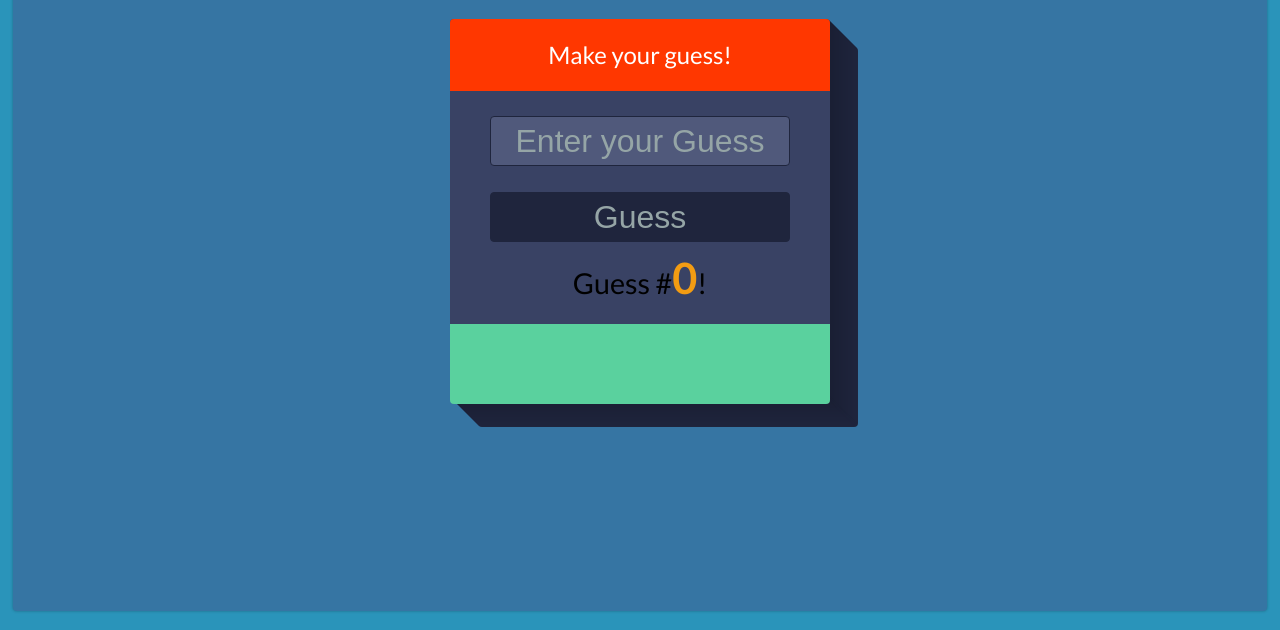
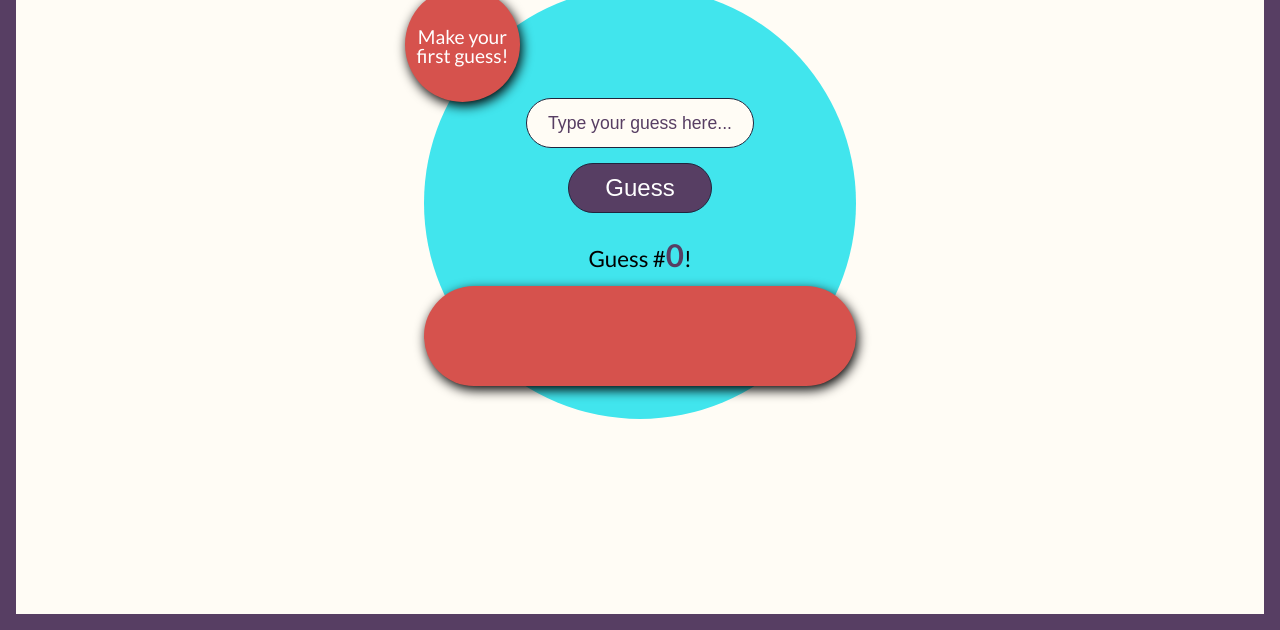
Before and after one commit to KeeganAriel/hotncold, a plain HTML site: page index.html in a window 1280 px wide. Shown: the part 170-800 px from the top of the page. Drawn offline with nearby package versions, Linux system fonts and the light colour scheme.

Commit message:
format redux

```diff
--- a/index.html
+++ b/index.html
@@ -12,6 +12,13 @@
 <body>
 
 	<header> <!--Header -->
+
+	<!-- 	border -->
+		<div class="left"></div>
+		<div class="right"></div>
+		<div class="top"></div>
+		<div class="bottom"></div>
+
 
 		<!-- Top Navigation -->
 		<nav>
@@ -45,10 +52,10 @@
 
 	<section class="game"> <!-- Guessing Section -->
 
-			<h2 id="feedback">Make your Guess!</h2>
+		<h2 id="feedback">Make your first guess!</h2>
 
 		<form>
-				<input type="text" name="userGuess" id="userGuess" class="text" maxlength="3" autocomplete="off" placeholder="Enter your Guess" required/>
+			<input type="text" name="userGuess" id="userGuess" class="text" maxlength="3" autocomplete="off" placeholder="Type your guess here..." required/>
 			<input type="submit" id="guessButton" class="button" name="submit" value="Guess"/>
 		</form>
 
--- a/js/app.js
+++ b/js/app.js
@@ -31,7 +31,7 @@ $(document).ready(function(){
  var newGame = function() {
  	game = new Game();
  		$count.text(game.guesses.length);
- 		$feedback.text("Make your guess!");
+ 		$feedback.text("Make your first guess!");
  		$List.empty();
  		$input.val("");
  	};
@@ -70,7 +70,7 @@ $(document).ready(function(){
 	}
 
 } else {
-	$feedback.text("Unexceptable!!!");
+	$feedback.text("Enter a real number!");
 }
 
 });
--- a/styles/style.css
+++ b/styles/style.css
@@ -1,6 +1,7 @@
-/*---------------------------------------------------------------------------------
-   Common Styles
----------------------------------------------------------------------------------*/
+/*why won't .bottom div display*/
+/*why won't #guess list display as flex? or really,
+i cant make the LIs display on a 2nd line once div is full*/
+
 /*float styles*/
 .clearfix:before,
 .clearfix:after {
@@ -18,26 +19,44 @@
 	box-sizing: border-box;
 }
 
-html {
-	width: 100%;
-	height: 100%;
-	background-color: #2A94BA;
+
+.top, .bottom, .left, .right {
+  background: #573E63;
+  position: fixed;
+}
+
+.left, .right {
+  top: 0;
+  bottom: 0;
+  width: 1em;
+}
+
+.left {
+  left: 0;
+}
+
+.right {
+  right: 0;
+}
+
+.top, .bottom {
+  left: 0;
+  right: 0;
+  height: 1em;
+}
+
+.top {
+	top: 0;
+}
+
+.bottom {
+	bottom:0;
 }
 
 body {
-	position: relative;
-	width: 98%;
-	height: 96%;
-	margin: 0.8em auto;
 	font-family: 'Lato', Calibri, Arial, sans-serif;
-	background-color: #3675A3;
+	background-color: #FFFCF5;
 	text-align: center;
-	-webkit-border-radius: 4px;
-	-moz-border-radius: 4px;
-	border-radius: 4px;
-	-webkit-box-shadow: 0px 0px 3px rgba(0, 0, 0, 0.3);
-	-moz-box-shadow: 0px 0px 3px rgba(0, 0, 0, 0.3);
-	box-shadow: 0px 0px 3px rgba(0, 0, 0, 0.3);
 }
 
 a {
@@ -56,7 +75,7 @@ ul li {
 nav {
 	position: relative;
 	height: 10%;
-	padding: 1em;
+	padding: 1.5em;
 }
 
 nav ul li {
@@ -75,14 +94,14 @@ nav ul li:last-child {
 
 nav a {
 
-	color: #fff;
+	color: #091D1F;
 }
 
 h1 {
 	font-weight: 900;
 	font-size: 3em;
-	padding: 0.8em;
-	color: #fff;
+	padding: 0.1em;
+	color: #091D1F;
 
 }
 
@@ -91,7 +110,7 @@ h1 {
 	width: 100%;
 	height: 100%;
 	color: #fff;
-	background: #e74c3c;
+	background: #D6524D;
 	position: absolute;
 	top: 0;
 	left: 0;
@@ -101,11 +120,13 @@ h1 {
 }
 
 .content {
-	color: #fff;
+	color: #FFFCF5;;
 	background: #e74c3c;
 	position: relative;
 	height: auto;
 	width: 600px;
+	-webkit-border-radius: 3px;
+	-moz-border-radius: 3px;
 	border-radius: 3px;
 	top: 15%;
 	margin: auto auto;
@@ -156,7 +177,7 @@ h1 {
 
 .content > div a {
 	font-size: 0.8em;
-	background: #1F253D;
+	background: #573E63;
 	color: #95a5a6;
 	padding: 0.5em 2em;
 	margin-bottom: 50px;
@@ -169,68 +190,41 @@ h1 {
 
 .game {
 	position: relative;
-	background-color: #394264;
-	width: 380px;
-	height: 380px;
-	-webkit-border-radius: 4px;
-	-moz-border-radius: 4px;
-	border-radius: 4px;
-	margin: 0 auto;
-
-	box-shadow: rgb(26, 31, 52) 1px 1px,
-    rgb(26, 31, 52) 2px 2px,
-    rgb(26, 31, 52) 3px 3px,
-    rgb(26, 31, 53) 4px 4px,
-    rgb(26, 32, 53) 5px 5px,
-    rgb(27, 32, 53) 6px 6px,
-    rgb(27, 32, 54) 7px 7px,
-    rgb(27, 32, 54) 8px 8px,
-    rgb(27, 32, 54) 9px 9px,
-    rgb(27, 33, 55) 10px 10px,
-    rgb(27, 33, 55) 11px 11px,
-    rgb(28, 33, 55) 12px 12px,
-    rgb(28, 33, 56) 13px 13px,
-    rgb(28, 34, 56) 14px 14px,
-    rgb(28, 34, 56) 15px 15px,
-    rgb(28, 34, 57) 16px 16px,
-    rgb(29, 34, 57) 17px 17px,
-    rgb(29, 34, 57) 18px 18px,
-    rgb(29, 35, 58) 19px 19px,
-    rgb(29, 35, 58) 20px 20px,
-    rgb(29, 35, 58) 21px 21px,
-    rgb(29, 35, 59) 22px 22px,
-    rgb(30, 35, 59) 23px 23px,
-    rgb(30, 36, 59) 24px 24px,
-    rgb(30, 36, 60) 25px 25px,
-    rgb(30, 36, 60) 26px 26px,
-    rgb(30, 36, 60) 27px 27px,
-    rgb(31, 37, 61) 28px 28px;
+	background-color: #41E5ED;
+	width: 27em;
+	height: 27em;
+	-webkit-border-radius: 50%;
+	-moz-border-radius: 50%;
+	border-radius: 50%;
+	margin: 2em auto;
 
 }
 
 h2 {
-	margin: 0 auto;
-	background: #FF3700;
-	padding: 1em 0.4em;
-	font-size: 1.5em;
+	background: #D6524D;
+	padding: 2.1em 0.4em;
+    font-size: 1.2em;
 	font-weight: 400;
 	display: block;
 	line-height: 1em;
-	border-top-left-radius: 4px;
-	border-top-right-radius: 4px;
-	color: #fff;
+	color: #FFFFFF;
+	height: 6em;
+    width: 6em;
+    border-radius: 50%;
+    margin-left: -1em;
+    box-shadow: 2px 4px 12px black;
 }
 
 .game p {
-	margin-top: 0.5em;
-	font-size: 1.8em;
-	padding-bottom: 0.5em;
+	margin-top: 1.2em;
+	font-size: 1.4em;
+	padding-bottom: 0.2em;
 }
 
 #count {
-	color: #f39c12;
+	color: #573E63;
 	font-weight: 700;
-	font-size: 1.5em;
+	font-size: 1.4em;
 }
 
 input {
@@ -238,29 +232,29 @@ input {
 	height: 50px;
 	display: block;
 	padding: 0.8em 0;
-	margin: 0.8em auto 0;
-	background: #50597b;
-	color: #fff;
+	margin: 0.6em auto 0;
+	background: #FFFCF5;
 	border: solid 1px #1f253d;
-	-webkit-border-radius: 4px;
-	-moz-border-radius: 4px;
-	border-radius: 4px;
+	-webkit-border-radius: 30px;
+	-moz-border-radius: 30px;
+	border-radius: 30px;
 }
 
 input.button {
-	background: #1F253D;
-	color: #95a5a6;
-	font-size: 2em;
+	background: #573E63;
+	color: #FFFFFF;
+	font-size: 1.5em;
 	padding: 0.2em;
 	-webkit-transition: background 1s ease-in-out;
 	-moz-transition: background 1s ease-in-out;
 	-ms-transition: background 1s ease-in-out;
 	-o-transition: background 1s ease-in-out;
 	transition: background 1s ease-in-out;
+	width: 6em;
 }
 
 input.button:hover {
-	background: #e64c65;
+	background: #D6524D;
 	color: #fff;
 	-webkit-transition: background 1s ease-in-out;
 	-moz-transition: background 1s ease-in-out;
@@ -273,7 +267,9 @@ input.button:hover {
 input.text {
 	text-align: center;
 	padding: 0.2em;
-	font-size: 2em;
+	font-size: 1.1em;
+	margin-top: -.2em;
+	width: 13em;
 }
 
 input:focus {
@@ -281,41 +277,43 @@ input:focus {
 }
 
 ::-webkit-input-placeholder {
-   color: #95a5a6;
+   color: #573E63;
 }
 
 :-moz-placeholder { /* Firefox 18- */
-   color: #95a5a6;
+   color: #573E63;
 }
 
 ::-moz-placeholder {  /* Firefox 19+ */
-   color: #95a5a6;
+   color: #573E63;
 }
 
 :-ms-input-placeholder {
-   color: #95a5a6;
+   color: #573E63;
 }
 
 ul.guessBox {
-	height: 80px;
+	height: 100px;
 	margin: 10px auto 0;
-	background: #5AD19E;
-	padding: 0.5em;
+	background: #D6524D;
+	padding: 0.8em;
 	display: block;
 	line-height: 2em;
-	border-bottom-left-radius: 4px;
-	border-bottom-right-radius: 4px;
 	color: #fff;
 	overflow: auto;
+	-webkit-border-radius: 50px;
+	-moz-border-radius: 50px;
+	border-radius: 50px;
+	box-shadow: 2px 4px 12px black;
 }
 ul.guessBox li {
 	display: inline;
-	background-color: #1a4e95;
-	padding: 0.3em;
-	-webkit-border-radius: 4px;
-	-moz-border-radius: 4px;
-	border-radius: 4px;
+	background-color: #FFFFFF;
+	padding: 0.6em;
+	-webkit-border-radius: 50%;
+	-moz-border-radius: 50%;
+	border-radius: 50%;
 	width: 95%;
 	margin: 0.2em;
-	color: #fff;
+	color: black;
 }
```
Lines whose indentation alone changed are shown as unchanged.
